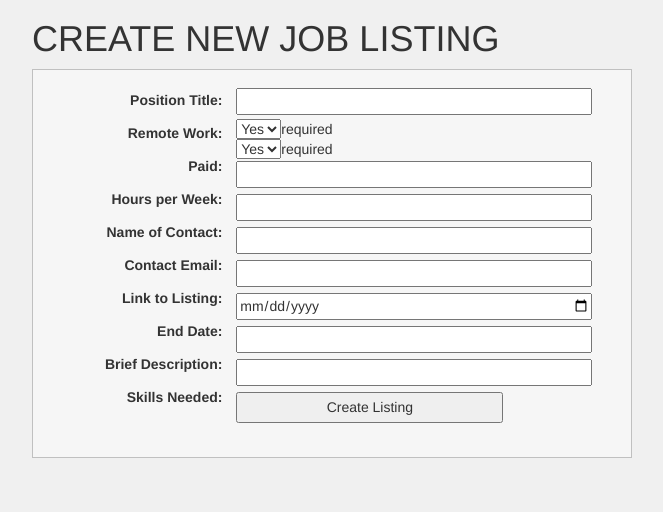
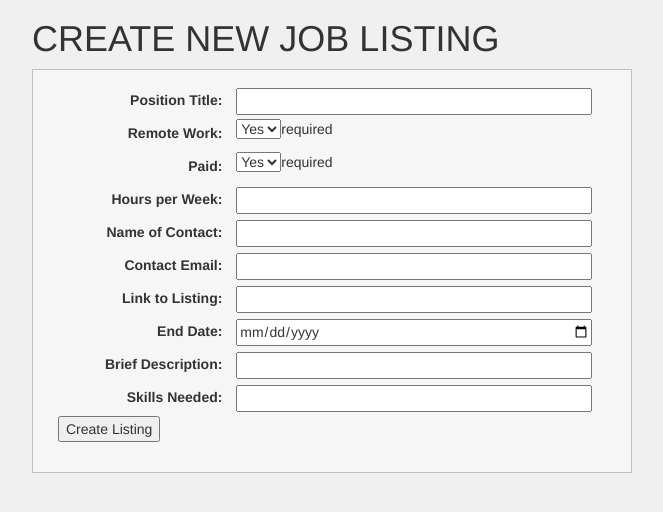
Before and after one commit to si664-f13-job-board/job-board, a PHP site: page /create_listing.php in a window 1280 px wide. Shown: the part 51-563 px from the top of the page, without its empty margins (308-971 px from the left). Run offline with PHP 8.4, Linux system fonts and the light colour scheme; some libraries are stand-ins or nearby versions.

Commit message:
fixed create_listing.php
fixed label and input field layout alignment
success message only appears when create listing succeed
(actually, it’s more like not appearing..)

```diff
--- a/create_listing.php
+++ b/create_listing.php
@@ -33,35 +33,58 @@ if('POST' === $_SERVER['REQUEST_METHOD']) {
  </div>
  <div class="listing_container listing_box">
 	<form method="post">
-	<div class="col1">
-		<label for="title">Position Title:</label><br/>
-		<label for="remote">Remote Work:</label><br />
-		<label for="paid">Paid:</label><br />
-		<label for="hours">Hours per Week:</label><br />
-		<label for="name">Name of Contact:</label><br />
-		<label for="email">Contact Email:</label><br />
-		<label for="link">Link to Listing:</label><br />
-		<label for="end_date">End Date: </label><br />
-		<label for="description">Brief Description: </label><br />
-		<label for="skills">Skills Needed:</label><br />
-   </div>
-	<div class="col2">
-		<input type="text" name="title" required><br />
-		<select name="remote"> <option value="1">Yes</option> <option value ="2"> No </option></select>required<br />
-		<select name="paid"> <option value="1">Yes</option> <option value ="2"> No </option></select>required<br />
-		<input type="number" name="hours" required><br />
-		<input type="text" name="name" required><br />
-		<input type="email" name="email" required><br />
-		<input type="text" name="link" ><br />
-		<input type="date" name="end_date" required><br />
-		<input type="text" name="description" required><br />
-		<input type="text" name="skills" required><br />
+	<div>
+		<div class="col1"><label for="title">Position Title:</label></div>
+		<div class="col2"><input type="text" name="title" required></div>
+	</div>
+	<div>
+		<div class="col1"><label for="remote">Remote Work:</label></div>
+		<div class="col2"><select name="remote"> <option value="1">Yes</option> <option value ="2"> No </option></select>required
+		</div>
+	</div>
+	<div>
+		<div class="col1"><label for="paid">Paid:</label></div>
+		<div class="col2"><select name="paid"> <option value="1">Yes</option> <option value ="2"> No </option></select>required</div>
+	</div>
+	<div>
+		<div class="col1"><label for="hours">Hours per Week:</label></div>
+		<div class="col2"><input type="number" name="hours" required></div>
+	</div>
+	<div>
+		<div class="col1"><label for="name">Name of Contact:</label></div>
+		<div class="col2"><input type="text" name="name" required></div>
+	</div>
+	<div>
+		<div class="col1"><label for="email">Contact Email:</label></div>
+		<div class="col2"><input type="email" name="email" required></div>
+	</div>
+	<div>
+		<div class="col1"><label for="link">Link to Listing:</label></div>
+		<div class="col2"><input type="text" name="link" ></div>
+	</div>
+	<div>
+		<div class="col1"><label for="end_date">End Date: </label></div>
+		<div class="col2"><input type="date" name="end_date" required></div>
+	</div>
+	<div>
+		<div class="col1"><label for="description">Brief Description: </label></div>
+		<div class="col2"><input type="text" name="description" required></div>
+	</div>
+	<div>
+		<div class="col1"><label for="skills">Skills Needed:</label></div>
+		<div class="col2"><input type="text" name="skills" required></div>
+	</div>
+	<div>
 		<input class="create_button" type="submit" value="Create Listing">
    </div>
  </form>
- <?php if(isset($_SESSION['message'])) { ?>
- <div><h4><?php echo $_SESSION['message']; ?></h4></div>
- <?php unset($_SESSION['message']); } ?>
+ 	<?php
+		if ( isset($_SESSION["success"]) ) {
+			echo('<p style="color:green">'.$_SESSION["success"]."</p>\n");
+			unset($_SESSION["success"]);
+		}
+	?>
+
 </div>
 </div>
 </body>
```
